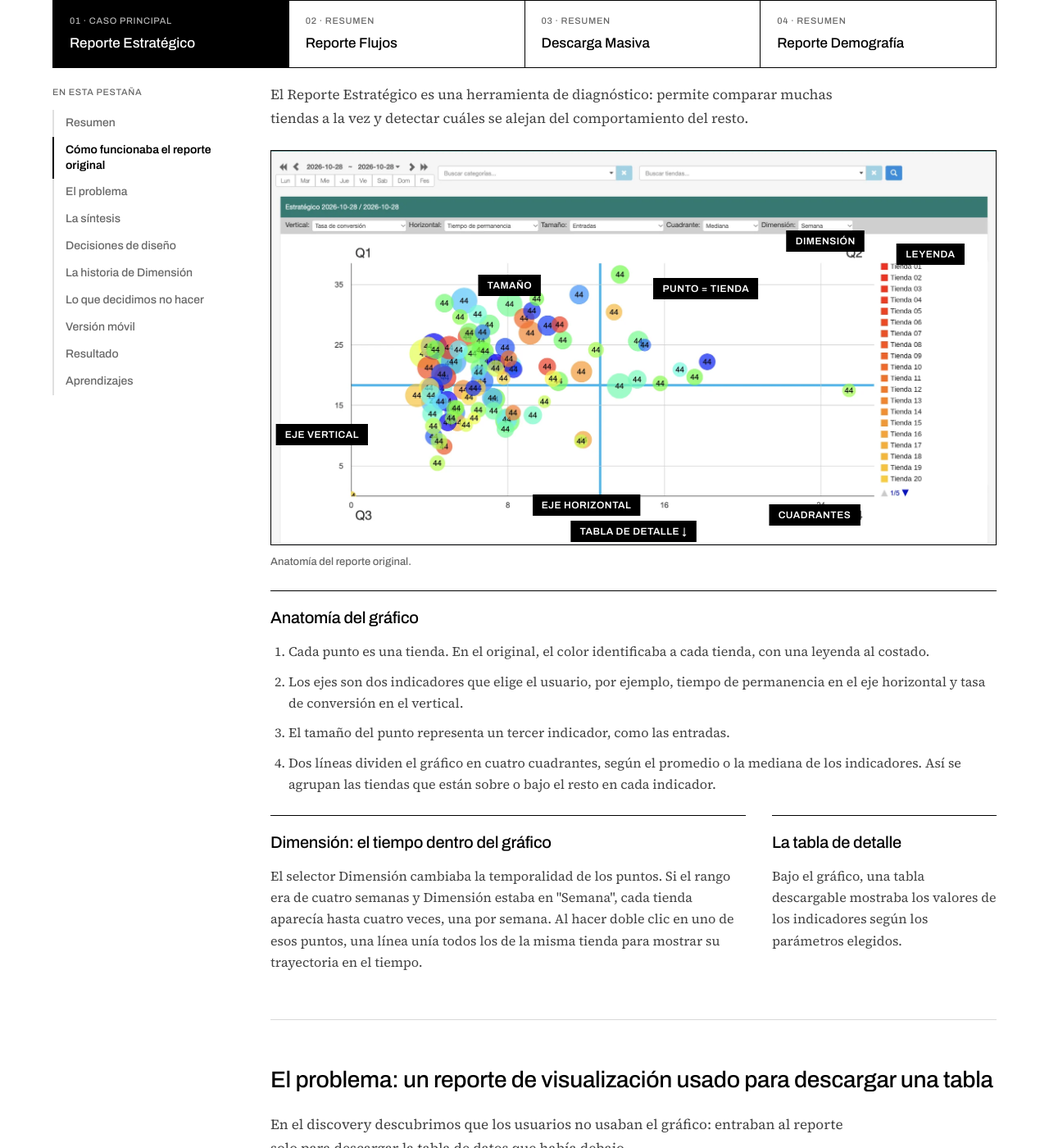
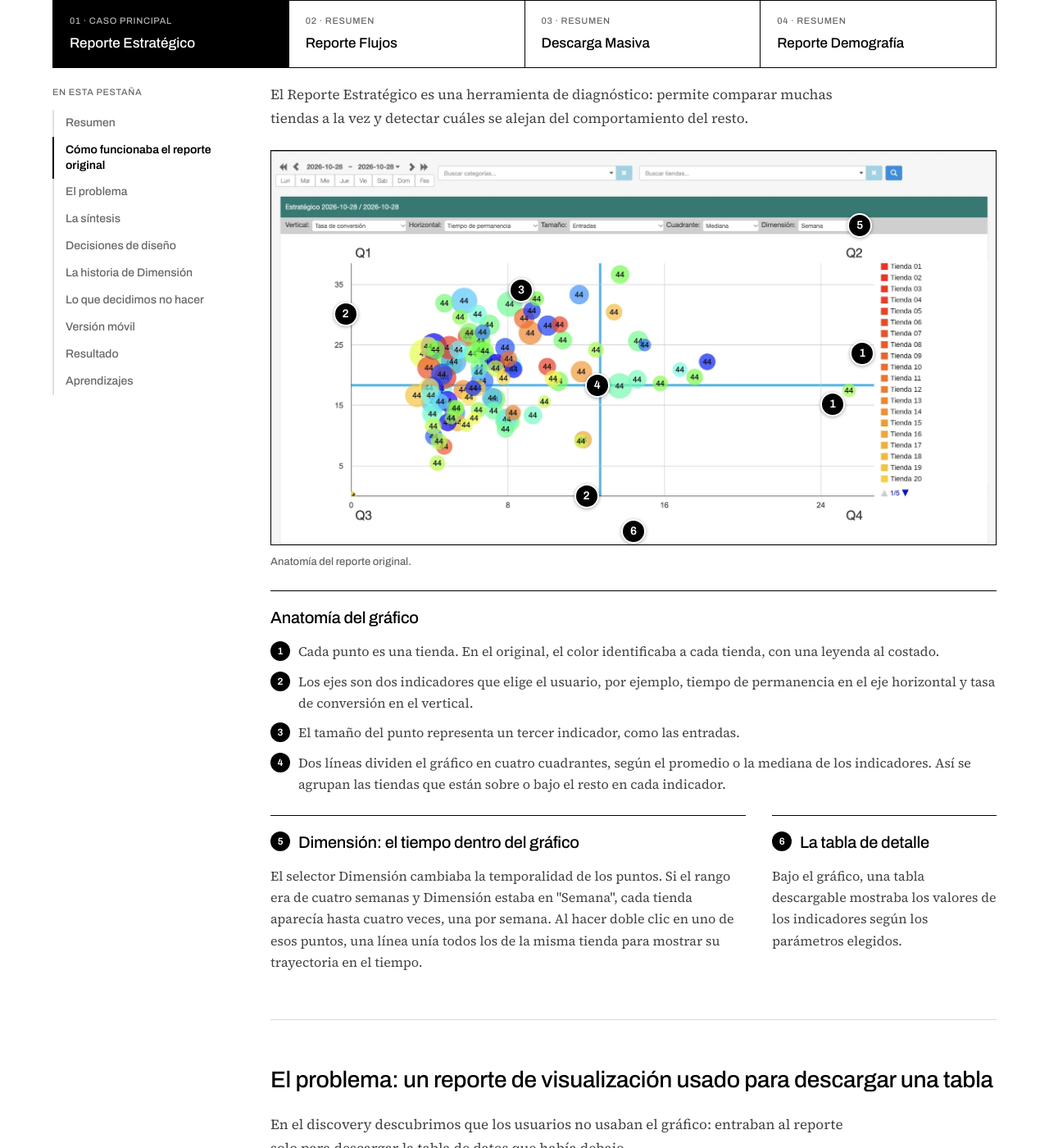
Before and after one commit to cathernandez/cathernandez.github.io, a Jekyll site: the page built from proyectos/plataforma-bi.html, in a window 1280 px wide and 1400 px high, scrolled down 3328 px. Shown: the whole window at 82% size. Built offline with Jekyll 4.4.1, drawn with Linux system fonts in a browser that asks for light colours.

Commit message:
Anatomía del Reporte Estratégico: marcadores numerados vinculados a la leyenda
Co-Authored-By: Claude Opus 5.5 <noreply@anthropic.com>
Claude-Session: https://claude.ai/code/session_01UYqgEbCiSSGF4VPAAjuLQ2

```diff
--- a/assets/css/estilos.css
+++ b/assets/css/estilos.css
@@ -473,20 +473,29 @@ p { margin: 0; }
   .fs-23, .fs-22 { font-size: 19px !important; }
 }
 
-/* 10. Imágenes con etiquetas interactivas ---------------- */
+/* 10. Imágenes con marcadores numerados interactivos ---- */
 .anatomia { position: relative; border: var(--borde); line-height: 0; }
 .anatomia img { display: block; width: 100%; height: auto; }
 .anatomia__etiqueta {
   position: absolute; transform: translate(-50%, -50%);
-  background: var(--negro); color: var(--blanco); border: 1px solid var(--negro);
-  padding: 6px 10px; font: 600 12px/1 var(--fuente-titulos); letter-spacing: 0.04em; text-transform: uppercase;
-  white-space: nowrap; cursor: pointer; transition: background .15s, color .15s;
+  width: 30px; height: 30px; padding: 0; border-radius: 50%;
+  display: flex; align-items: center; justify-content: center;
+  background: var(--negro); color: var(--blanco); border: 2px solid var(--blanco);
+  font: 600 14px/1 var(--fuente-titulos); cursor: pointer;
+  box-shadow: 0 1px 4px rgba(0, 0, 0, 0.35); transition: background .15s, color .15s, transform .15s;
 }
-.anatomia__etiqueta.anatomia-activo { background: var(--blanco); color: var(--negro); box-shadow: 0 0 0 3px var(--negro); }
+.anatomia__etiqueta.anatomia-activo { background: var(--blanco); color: var(--negro); border-color: var(--negro); transform: translate(-50%, -50%) scale(1.2); }
+.anatomia__num {
+  display: inline-flex; align-items: center; justify-content: center; flex: none;
+  width: 24px; height: 24px; margin-right: 10px; border-radius: 50%; position: relative; top: -2px;
+  background: var(--negro); color: var(--blanco); font: 600 12px/1 var(--fuente-titulos); vertical-align: middle;
+  transition: background .15s, color .15s;
+}
+li[data-anatomia-texto] { display: flex; align-items: flex-start; }
+li[data-anatomia-texto] .anatomia__num { top: 1px; }
+.anatomia-activo .anatomia__num { background: var(--blanco); color: var(--negro); box-shadow: inset 0 0 0 1px var(--negro); }
 [data-anatomia-texto] { transition: background .15s, box-shadow .15s; cursor: default; }
 [data-anatomia-texto].anatomia-activo { background: var(--gris-fondo); box-shadow: 0 0 0 8px var(--gris-fondo); color: var(--negro); }
 @media (max-width: 640px) {
-  .anatomia-desliza { overflow-x: auto; -webkit-overflow-scrolling: touch; margin-right: calc(-1 * var(--margen-lateral)); padding: 14px 0 8px; }
-  .anatomia-desliza .anatomia { min-width: 760px; }
-  .anatomia__etiqueta { padding: 5px 8px; font-size: 10px; }
+  .anatomia__etiqueta { width: 22px; height: 22px; font-size: 11px; border-width: 1.5px; }
 }
--- a/proyectos/plataforma-bi.html
+++ b/proyectos/plataforma-bi.html
@@ -73,23 +73,23 @@ scripts:
 <h3 class="fs-28" id="estrategico-como-funciona-t" style="margin: 0; font-family: 'Archivo', sans-serif; font-weight: 500; font-size: 28px; line-height: 1.2; letter-spacing: -0.01em">Cómo funcionaba el reporte original</h3>
 <p style="margin: 0; color: rgba(0,0,0,0.75); line-height: 1.7; font-size: 17px; max-width: 720px">El Reporte Estratégico es una herramienta de diagnóstico: permite comparar muchas tiendas a la vez y detectar cuáles se alejan del comportamiento del resto.</p>
 <div class="pila g-10">
-<div class="anatomia-desliza"><div class="anatomia">
+<div class="anatomia">
 <img alt="Captura del reporte original, anonimizada: gráfico de dispersión con tiendas como puntos de colores, cuadrantes Q1 a Q4, selectores sobre el gráfico y leyenda de tiendas a la derecha." decoding="async" height="979" loading="lazy" src="{{ '/assets/img/plataforma-bi/01-reporte-original-anatomia.webp' | relative_url }}" width="1800"/>
-<button class="anatomia__etiqueta" data-anatomia="ejes" style="left: 7%; top: 72%" type="button">Eje vertical</button>
-<button class="anatomia__etiqueta" data-anatomia="ejes" style="left: 43.5%; top: 90.0%" type="button">Eje horizontal</button>
-<button class="anatomia__etiqueta" data-anatomia="puntos" style="left: 60%; top: 35%" type="button">Punto = tienda</button>
-<button class="anatomia__etiqueta" data-anatomia="tamano" style="left: 32.9%; top: 34.2%" type="button">Tamaño</button>
-<button class="anatomia__etiqueta" data-anatomia="cuadrantes" style="left: 75.0%; top: 92.5%" type="button">Cuadrantes</button>
-<button class="anatomia__etiqueta" data-anatomia="puntos" style="left: 91.0%; top: 26.2%" type="button">Leyenda</button>
-<button class="anatomia__etiqueta" data-anatomia="dimension" style="left: 76.5%; top: 23.0%" type="button">Dimensión</button>
-<button class="anatomia__etiqueta" data-anatomia="tabla" style="left: 50.0%; top: 96.6%" type="button">Tabla de detalle ↓</button>
-</div></div>
+<button aria-label="2: eje vertical" class="anatomia__etiqueta" data-anatomia="ejes" style="left: 10.25%; top: 41.4%" type="button">2</button>
+<button aria-label="2: eje horizontal" class="anatomia__etiqueta" data-anatomia="ejes" style="left: 43.5%; top: 87.6%" type="button">2</button>
+<button aria-label="1: punto (una tienda)" class="anatomia__etiqueta" data-anatomia="puntos" style="left: 77.5%; top: 64.4%" type="button">1</button>
+<button aria-label="3: tamaño" class="anatomia__etiqueta" data-anatomia="tamano" style="left: 34.5%; top: 35.4%" type="button">3</button>
+<button aria-label="4: cuadrantes" class="anatomia__etiqueta" data-anatomia="cuadrantes" style="left: 45.0%; top: 59.5%" type="button">4</button>
+<button aria-label="1: leyenda" class="anatomia__etiqueta" data-anatomia="puntos" style="left: 81.6%; top: 51.5%" type="button">1</button>
+<button aria-label="5: selector Dimensión" class="anatomia__etiqueta" data-anatomia="dimension" style="left: 81.25%; top: 19%" type="button">5</button>
+<button aria-label="6: tabla de detalle, bajo el gráfico" class="anatomia__etiqueta" data-anatomia="tabla" style="left: 50.0%; top: 96.6%" type="button">6</button>
+</div>
 <span class="pie-imagen">Anatomía del reporte original.</span>
 </div>
 <div class="pbi-cols pbi-cols--3" style="display: grid; grid-template-columns: repeat(3, minmax(0, 1fr)); gap: 24px 32px">
-<div style="grid-column: 1 / -1; border-top: 1px solid #000; padding-top: 16px; display: flex; flex-direction: column; gap: 12px"><h4 style="margin: 0; font-family: 'Archivo', sans-serif; font-weight: 500; font-size: 20px">Anatomía del gráfico</h4><ol style="margin: 0; padding-left: 22px; color: rgba(0,0,0,0.75); line-height: 1.65; font-size: 16px; display: flex; flex-direction: column; gap: 10px"><li data-anatomia-texto="puntos">Cada punto es una tienda. En el original, el color identificaba a cada tienda, con una leyenda al costado.</li><li data-anatomia-texto="ejes">Los ejes son dos indicadores que elige el usuario, por ejemplo, tiempo de permanencia en el eje horizontal y tasa de conversión en el vertical.</li><li data-anatomia-texto="tamano">El tamaño del punto representa un tercer indicador, como las entradas.</li><li data-anatomia-texto="cuadrantes">Dos líneas dividen el gráfico en cuatro cuadrantes, según el promedio o la mediana de los indicadores. Así se agrupan las tiendas que están sobre o bajo el resto en cada indicador.</li></ol></div>
-<div data-anatomia-texto="dimension" style="grid-column: span 2; border-top: 1px solid #000; padding-top: 16px; display: flex; flex-direction: column; gap: 12px"><h4 style="margin: 0; font-family: 'Archivo', sans-serif; font-weight: 500; font-size: 20px">Dimensión: el tiempo dentro del gráfico</h4><p style="margin: 0; color: rgba(0,0,0,0.75); line-height: 1.65; font-size: 16px">El selector Dimensión cambiaba la temporalidad de los puntos. Si el rango era de cuatro semanas y Dimensión estaba en "Semana", cada tienda aparecía hasta cuatro veces, una por semana. Al hacer doble clic en uno de esos puntos, una línea unía todos los de la misma tienda para mostrar su trayectoria en el tiempo.</p></div>
-<div data-anatomia-texto="tabla" style="border-top: 1px solid #000; padding-top: 16px; display: flex; flex-direction: column; gap: 12px"><h4 style="margin: 0; font-family: 'Archivo', sans-serif; font-weight: 500; font-size: 20px">La tabla de detalle</h4><p style="margin: 0; color: rgba(0,0,0,0.75); line-height: 1.65; font-size: 16px">Bajo el gráfico, una tabla descargable mostraba los valores de los indicadores según los parámetros elegidos.</p></div>
+<div style="grid-column: 1 / -1; border-top: 1px solid #000; padding-top: 16px; display: flex; flex-direction: column; gap: 12px"><h4 style="margin: 0; font-family: 'Archivo', sans-serif; font-weight: 500; font-size: 20px">Anatomía del gráfico</h4><ol style="margin: 0; padding-left: 0; list-style: none; color: rgba(0,0,0,0.75); line-height: 1.65; font-size: 16px; display: flex; flex-direction: column; gap: 10px"><li data-anatomia-texto="puntos"><span aria-hidden="true" class="anatomia__num">1</span>Cada punto es una tienda. En el original, el color identificaba a cada tienda, con una leyenda al costado.</li><li data-anatomia-texto="ejes"><span aria-hidden="true" class="anatomia__num">2</span>Los ejes son dos indicadores que elige el usuario, por ejemplo, tiempo de permanencia en el eje horizontal y tasa de conversión en el vertical.</li><li data-anatomia-texto="tamano"><span aria-hidden="true" class="anatomia__num">3</span>El tamaño del punto representa un tercer indicador, como las entradas.</li><li data-anatomia-texto="cuadrantes"><span aria-hidden="true" class="anatomia__num">4</span>Dos líneas dividen el gráfico en cuatro cuadrantes, según el promedio o la mediana de los indicadores. Así se agrupan las tiendas que están sobre o bajo el resto en cada indicador.</li></ol></div>
+<div data-anatomia-texto="dimension" style="grid-column: span 2; border-top: 1px solid #000; padding-top: 16px; display: flex; flex-direction: column; gap: 12px"><h4 style="margin: 0; font-family: 'Archivo', sans-serif; font-weight: 500; font-size: 20px"><span aria-hidden="true" class="anatomia__num">5</span>Dimensión: el tiempo dentro del gráfico</h4><p style="margin: 0; color: rgba(0,0,0,0.75); line-height: 1.65; font-size: 16px">El selector Dimensión cambiaba la temporalidad de los puntos. Si el rango era de cuatro semanas y Dimensión estaba en "Semana", cada tienda aparecía hasta cuatro veces, una por semana. Al hacer doble clic en uno de esos puntos, una línea unía todos los de la misma tienda para mostrar su trayectoria en el tiempo.</p></div>
+<div data-anatomia-texto="tabla" style="border-top: 1px solid #000; padding-top: 16px; display: flex; flex-direction: column; gap: 12px"><h4 style="margin: 0; font-family: 'Archivo', sans-serif; font-weight: 500; font-size: 20px"><span aria-hidden="true" class="anatomia__num">6</span>La tabla de detalle</h4><p style="margin: 0; color: rgba(0,0,0,0.75); line-height: 1.65; font-size: 16px">Bajo el gráfico, una tabla descargable mostraba los valores de los indicadores según los parámetros elegidos.</p></div>
 </div>
 </section>
 <section aria-labelledby="estrategico-problema-t" id="estrategico-problema" style="border-top: 1px solid rgba(0,0,0,0.15); padding-top: 56px; scroll-margin-top: 110px; display: flex; flex-direction: column; gap: 24px">
```
